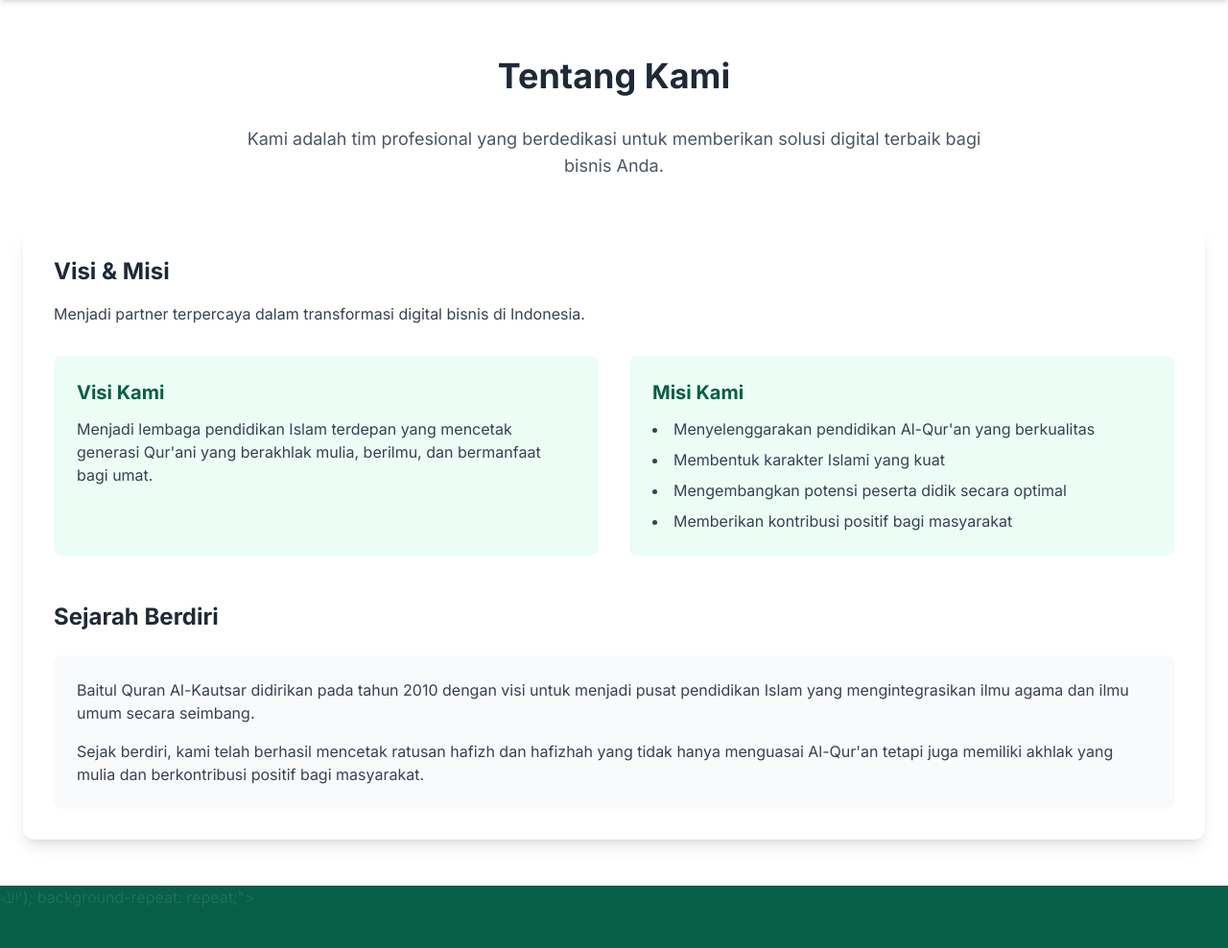
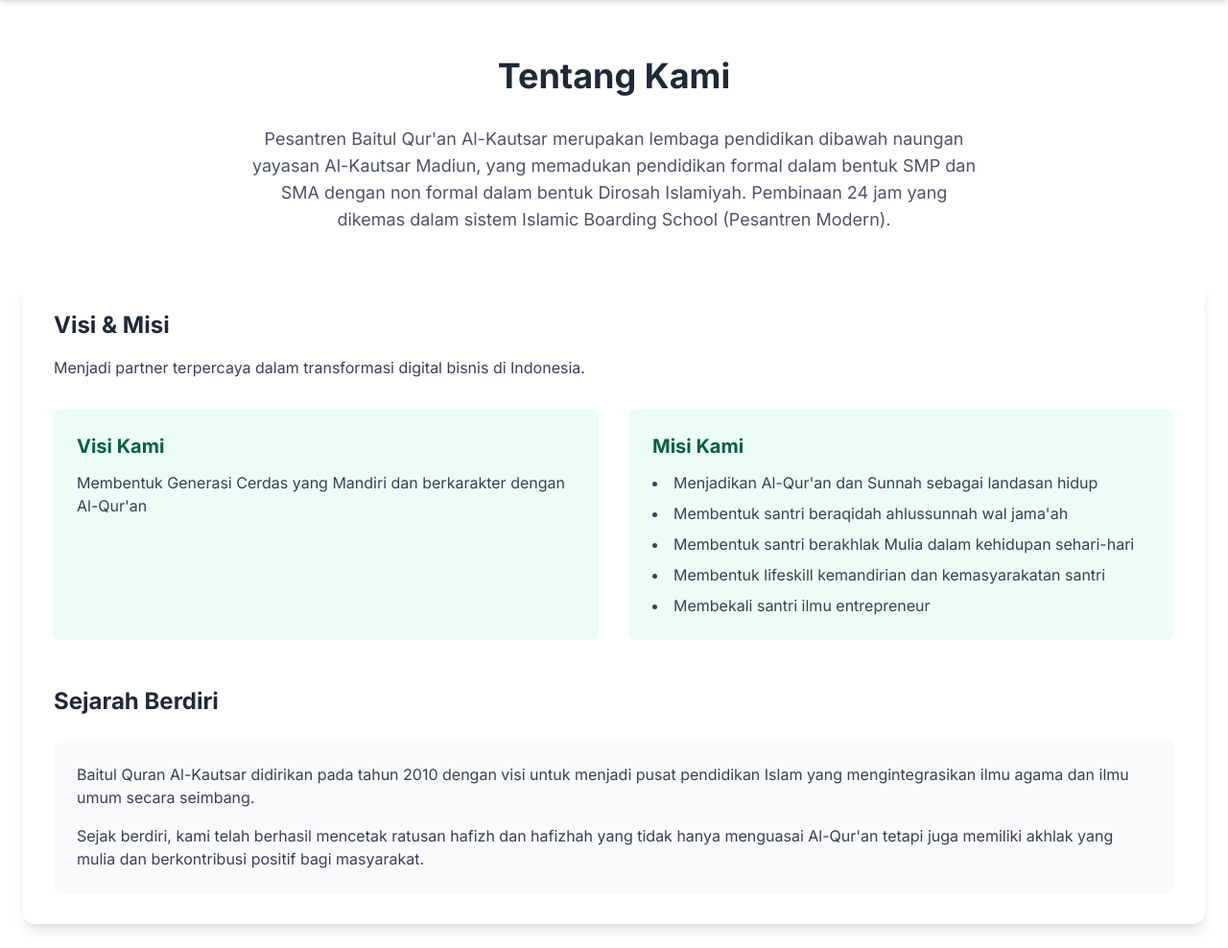
Before and after one commit to Ikhsan-Aldi/LPBaitulQuranAlKautsar, a CodeIgniter 4 app: the page made by app/Views/lp/tentang.php in a window 1280 px wide. Shown: the part 77-1065 px from the top of the page at 96% size. Run offline with PHP 8.4 and a stand-in for CodeIgniter, Linux system fonts and the light colour scheme; the template is opened without the code that fills it, so the values that code supplies are empty; some libraries are stand-ins or nearby versions.

Commit message:
Memperbaiki halaman tentang kami

```diff
--- a/app/Views/lp/tentang.php
+++ b/app/Views/lp/tentang.php
@@ -4,7 +4,13 @@
 <div class="max-w-7xl mx-auto px-6 py-12">
     <h1 class="text-4xl font-bold text-center mb-8">Tentang Kami</h1>
     <p class="text-lg text-gray-600 text-center max-w-3xl mx-auto mb-12">
-        Kami adalah tim profesional yang berdedikasi untuk memberikan solusi digital terbaik bagi bisnis Anda.
+            Pesantren Baitul Qur'an Al-Kautsar merupakan
+            lembaga pendidikan dibawah naungan yayasan
+            Al-Kautsar Madiun, yang memadukan pendidikan
+            formal dalam bentuk SMP dan SMA dengan non
+            formal dalam bentuk Dirosah Islamiyah.
+            Pembinaan 24 jam yang dikemas dalam sistem
+            Islamic Boarding School (Pesantren Modern).
     </p>
 
     <!-- Konten tentang perusahaan di sini -->
@@ -18,18 +24,19 @@
             <div class="bg-emerald-50 p-6 rounded-lg">
                 <h3 class="text-xl font-bold text-emerald-800 mb-3">Visi Kami</h3>
                 <p class="text-gray-700">
-                    Menjadi lembaga pendidikan Islam terdepan yang mencetak generasi Qur'ani
-                    yang berakhlak mulia, berilmu, dan bermanfaat bagi umat.
+                Membentuk Generasi Cerdas yang Mandiri
+                dan berkarakter dengan Al-Qur'an
                 </p>
             </div>
 
             <div class="bg-emerald-50 p-6 rounded-lg">
                 <h3 class="text-xl font-bold text-emerald-800 mb-3">Misi Kami</h3>
                 <ul class="text-gray-700 list-disc list-inside space-y-2">
-                    <li>Menyelenggarakan pendidikan Al-Qur'an yang berkualitas</li>
-                    <li>Membentuk karakter Islami yang kuat</li>
-                    <li>Mengembangkan potensi peserta didik secara optimal</li>
-                    <li>Memberikan kontribusi positif bagi masyarakat</li>
+                    <li>Menjadikan Al-Qur'an dan Sunnah sebagai landasan hidup</li>
+                    <li>Membentuk santri beraqidah ahlussunnah wal jama'ah</li>
+                    <li>Membentuk santri berakhlak Mulia dalam kehidupan sehari-hari</li>
+                    <li>Membentuk lifeskill kemandirian dan kemasyarakatan santri</li>
+                    <li>Membekali santri ilmu entrepreneur</li>
                 </ul>
             </div>
         </div>
```
